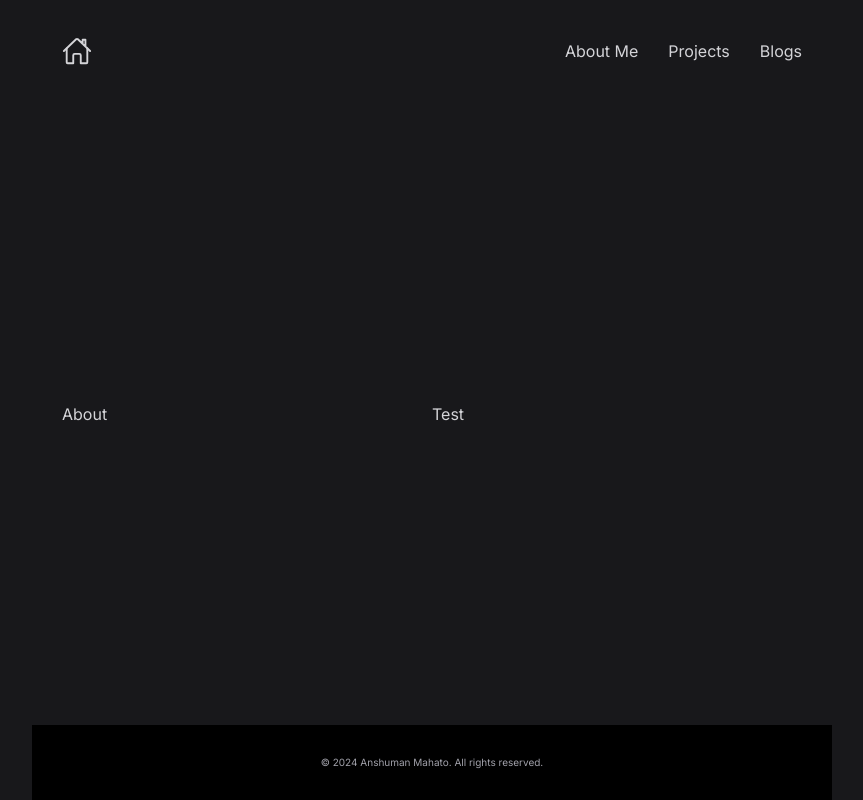
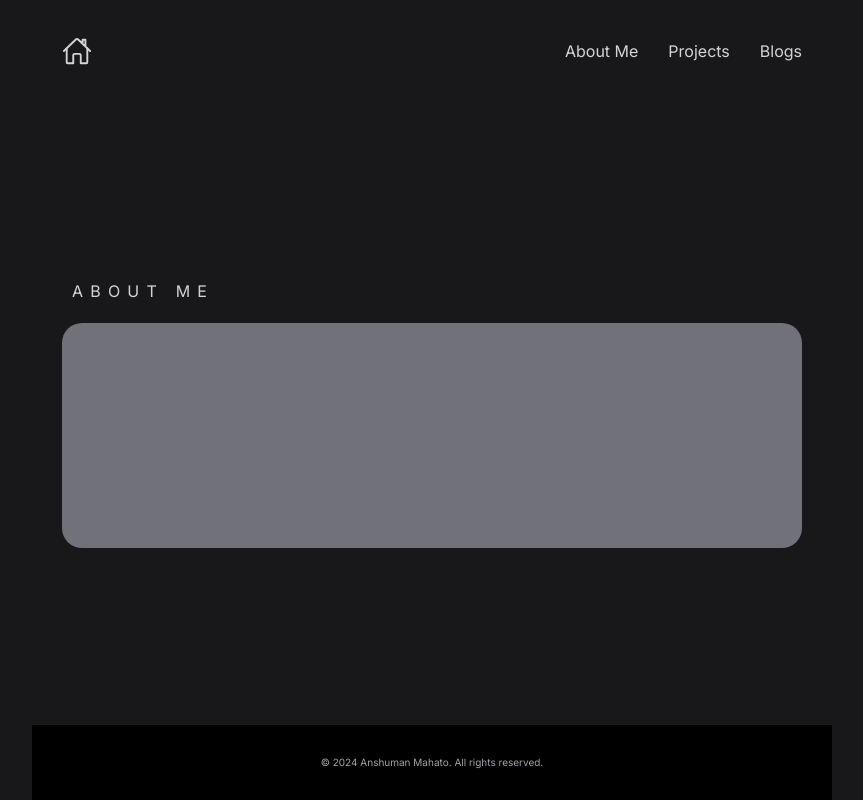
Before and after one commit to AnshumanMahato/Personal-Blog-Website, a Next.js app: page /about in a window 1280 px wide. Shown: the whole page, without its empty margins (208-1071 px from the left). Built offline with nearby package versions, Linux system fonts and the light colour scheme.

Commit message:
feat: About me page banner

```diff
--- a/app/(overview)/about/page.tsx
+++ b/app/(overview)/about/page.tsx
@@ -1,8 +1,12 @@
+import PageHeading from "@/app/ui/PageHeading";
+
 function About() {
   return (
     <>
-      <div>About</div>
-      <div>Test</div>
+      <section className="col-span-full flex flex-col gap-[2rem]">
+        <PageHeading>About Me</PageHeading>
+        <div className=" w-full h-[17.5rem] xs:h-[22.5rem] bg-secondary-light rounded-[1rem] sm:rounded-[2rem]"></div>
+      </section>
     </>
   );
 }
--- a/app/(overview)/layout.tsx
+++ b/app/(overview)/layout.tsx
@@ -4,7 +4,7 @@ export default function OverviewLayout({
   children: React.ReactNode;
 }>) {
   return (
-    <main className="w-full max-w-[800px] px-[2rem] xs:px-[3rem] grid grid-cols-2">
+    <main className="w-full max-w-[800px] px-[2rem] xs:px-[3rem] grid grid-cols-1 sm:grid-cols-2">
       {children}
     </main>
   );
--- /dev/null
+++ b/app/ui/PageHeading.tsx
@@ -0,0 +1,9 @@
+function PageHeading({ children }: Readonly<{ children: React.ReactNode }>) {
+  return (
+    <h2 className="uppercase leading-[150%] text-[1.2rem] tracking-[5.4px] xs:text-[1.6rem] xs:tracking-[7.2px] pl-[5px] xs:pl-[1rem]">
+      {children}
+    </h2>
+  );
+}
+
+export default PageHeading;
```
